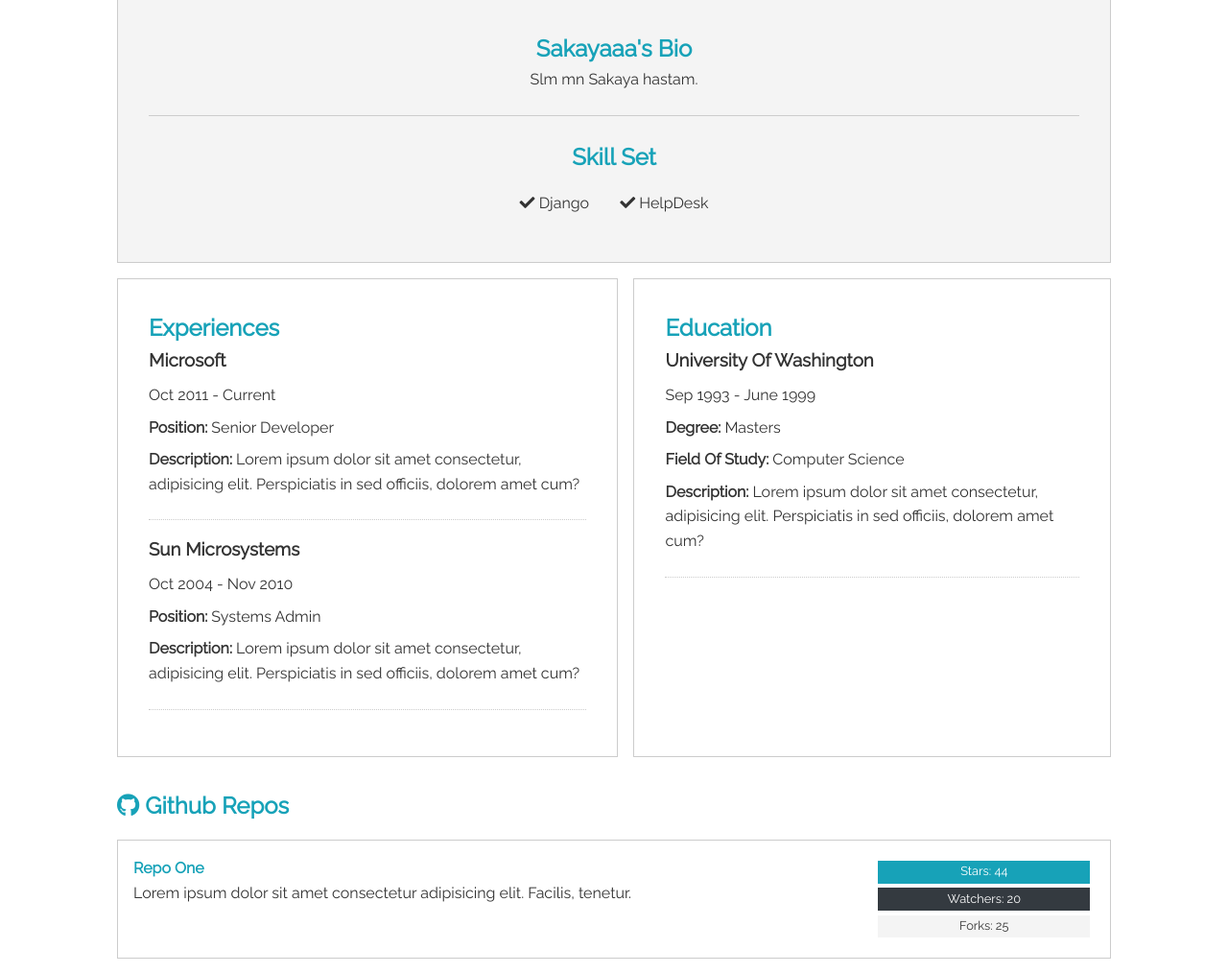
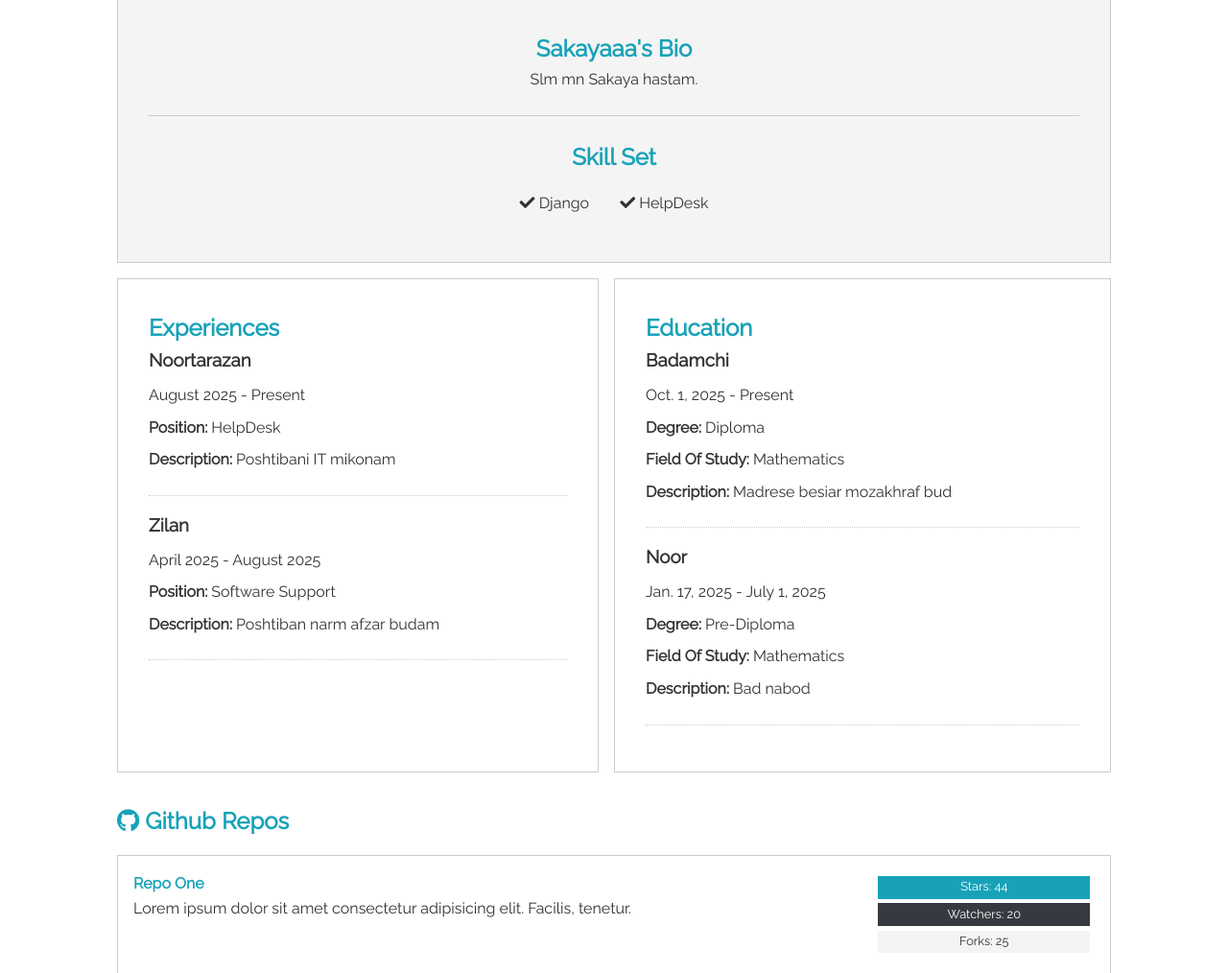
Before and after one commit to Sakayaaa/django-front-ready, a Django app: page /accounts/profile/2 in a window 1280 px wide. Shown: the part 826-1840 px from the top of the page at 96% size. Run offline with Django 5.2, Linux system fonts and the light colour scheme; a user stored in the database is signed in; data comes from the database, SQL or seed files in the repository; some libraries are stand-ins or nearby versions.

Commit message:
Changes to be committed: 	modified:   accounts/templates/accounts/profile.html 	modified:   accounts/templates/accounts/profiles.html 	new file:   accounts/templatetags/__init__.py 	new file:   accounts/templatetags/custom_filters.py 	modified:   accounts/views.py 	modified:   blog/models.py 	new file:   fixture002.json

```diff
--- a/accounts/templates/accounts/profile.html
+++ b/accounts/templates/accounts/profile.html
@@ -58,41 +58,46 @@
         <!-- Experience -->
         <div class="profile-exp bg-white p-2">
           <h2 class="text-primary">Experiences</h2>
+          {% for experience in experience_list %}
           <div>
-            <h3>Microsoft</h3>
-            <p>Oct 2011 - Current</p>
-            <p><strong>Position: </strong> Senior Developer</p>
+            <h3>{{experience.company}}</h3>
             <p>
-              <strong>Description: </strong>Lorem ipsum dolor sit amet
-              consectetur, adipisicing elit. Perspiciatis in sed officiis,
-              dolorem amet cum?
+              {{experience.start_date|date:'F Y'}} -
+              {% if experience.current %}
+                Present
+              {% else %}
+                {{experience.end_date|date:'F Y'}}</p>
+              {% endif %}
+            <p><strong>Position: </strong> {{experience.job}}</p>
+            <p>
+              <strong>Description: </strong>
+              {{experience.description}}
             </p>
           </div>
-          <div>
-            <h3>Sun Microsystems</h3>
-            <p>Oct 2004 - Nov 2010</p>
-            <p><strong>Position: </strong> Systems Admin</p>
-            <p>
-              <strong>Description: </strong>Lorem ipsum dolor sit amet
-              consectetur, adipisicing elit. Perspiciatis in sed officiis,
-              dolorem amet cum?
-            </p>
-          </div>
+          {% endfor %}
         </div>
         <!-- Education -->
         <div class="profile-edu bg-white p-2">
           <h2 class="text-primary">Education</h2>
+          {% for education in education_list %}
           <div>
-            <h3>University Of Washington</h3>
-            <p>Sep 1993 - June 1999</p>
-            <p><strong>Degree: </strong> Masters</p>
-            <p><strong>Field Of Study: </strong> Computer Science</p>
+            <h3>{{education.school}}</h3>
             <p>
-              <strong>Description: </strong>Lorem ipsum dolor sit amet
-              consectetur, adipisicing elit. Perspiciatis in sed officiis,
-              dolorem amet cum?
+              {{education.start_date}} -
+              {% if education.end_date %}
+                {{education.end_date}}
+              {% else %}
+                Present
+              {% endif %}
+            </p>
+            <p><strong>Degree: </strong> {{education.degree}}</p>
+            <p><strong>Field Of Study: </strong> {{education.field}}</p>
+            <p>
+              <strong>Description: </strong>
+              {{education.description}}
             </p>
           </div>
+          {% endfor %}
         </div>
         <!-- Github Repos -->
         <div class="profile-github">
--- /dev/null
+++ b/accounts/templatetags/custom_filters.py
@@ -0,0 +1,6 @@
+from django import template
+register = template.Library()
+
+@register.filter
+def split(value, key):
+    return value.split(key)
--- a/accounts/views.py
+++ b/accounts/views.py
@@ -82,7 +82,14 @@ def logout(request):
 def profile(request, id):
     user_profile = UserProfile.objects.get(id=id)
     skills_list = user_profile.skills.split(',') if user_profile.skills else []
-    return render(request, 'accounts/profile.html', {'user_profile': user_profile, 'skills_list': skills_list})
+    experience_list = user_profile.experience_set.all()
+    education_list = user_profile.education_set.all()
+    return render(request, 'accounts/profile.html', {
+        'user_profile': user_profile,
+        'skills_list': skills_list,
+        'experience_list': experience_list,
+        'education_list': education_list,
+        })
 
 
 @login_required
--- a/blog/models.py
+++ b/blog/models.py
@@ -8,8 +8,8 @@ class Post(models.Model):
     title = models.CharField(max_length=50)
     slug = models.SlugField(unique=True, blank=True, null=True)
     body = models.TextField()
-    like = models.ManyToManyField(UserProfile, related_name='post_like', blank=True, null=True)
-    dislike = models.ManyToManyField(UserProfile, related_name='post_dislike', blank=True, null=True)
+    like = models.ManyToManyField(UserProfile, related_name='post_like', blank=True)
+    dislike = models.ManyToManyField(UserProfile, related_name='post_dislike', blank=True)
     start_at = models.DateTimeField(auto_now_add=True)
     updated_at = models.DateTimeField(auto_now=True)
 
```
Also changed, not shown: accounts/templates/accounts/profiles.html (+16 -9 lines), fixture002.json (added, +1 -0 lines), accounts/templatetags/__init__.py (added).
